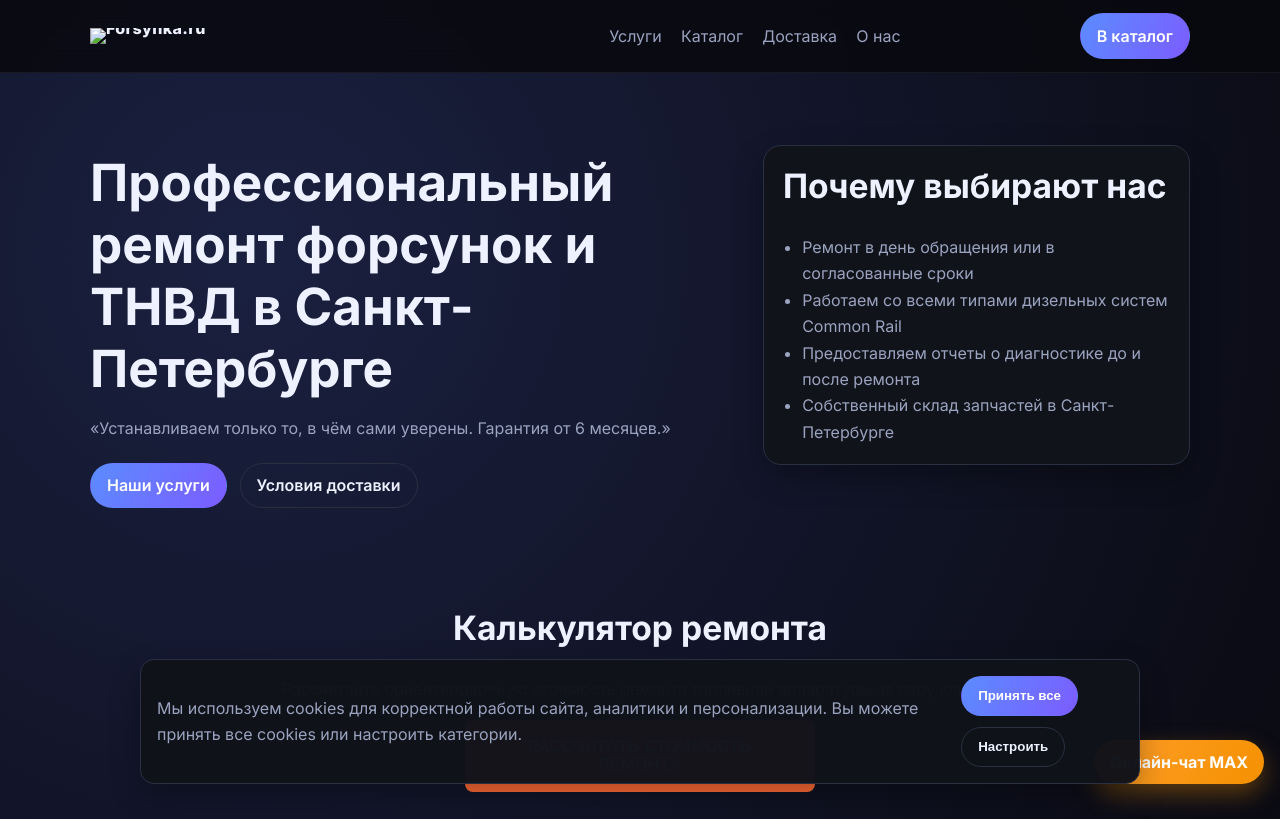
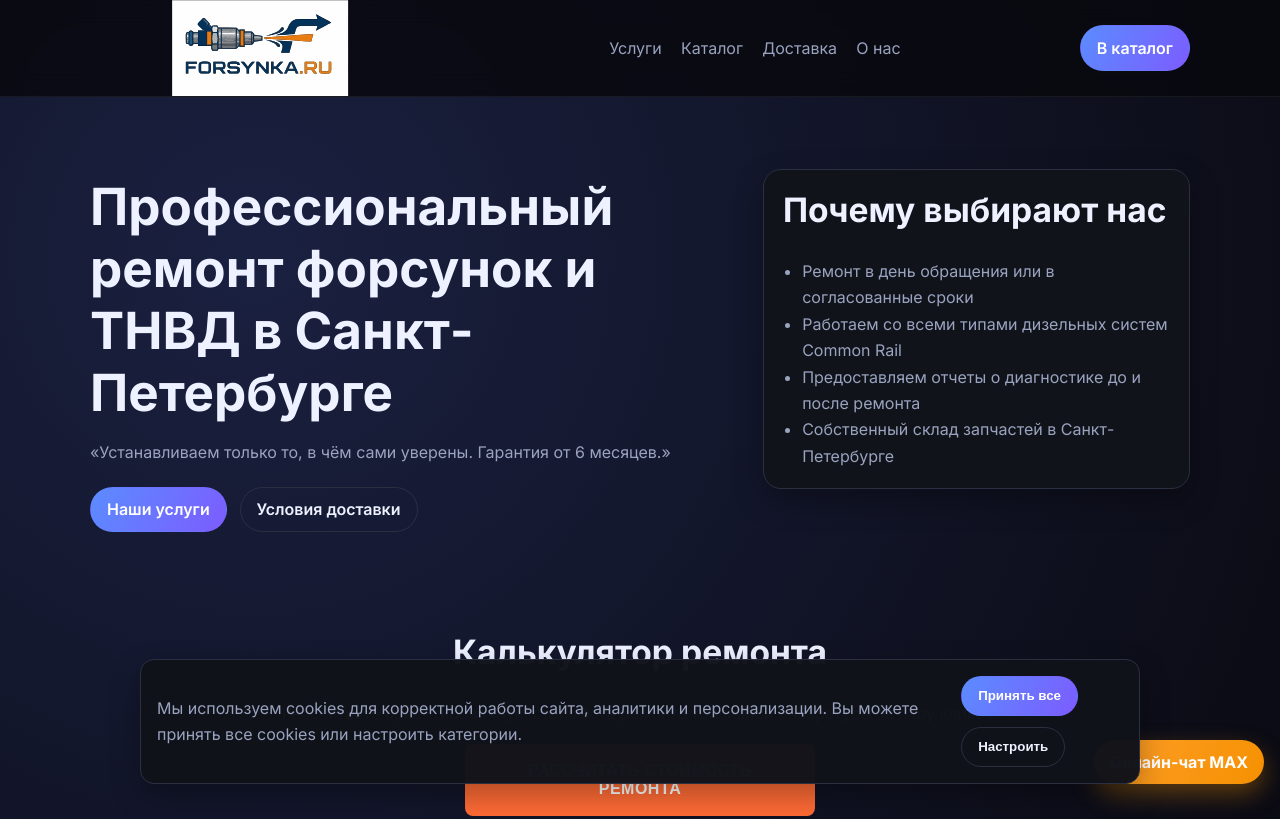
Before and after one commit to psvar2023-dot/forsynka, a plain HTML site: page index.html in a window 1280 px wide. Shown: the top 819 px of the page. Drawn offline with Linux system fonts and the light colour scheme.

Commit message:
Update index.html

```diff
--- a/index.html
+++ b/index.html
@@ -19,7 +19,7 @@
   <body>
     <header class="site-header">
       <div class="container header-content">
-        <a href="#hero" class="brand"><img src="assets/logo.svg" alt="Forsynka.ru" class="brand-logo" /></a>
+        <a href="#hero" class="brand"><img src="logo.svg" alt="Forsynka.ru" class="brand-logo" /></a>
         <nav class="main-nav" aria-label="Основная навигация">
           <a href="#services">Услуги</a>
           <a href="catalog.html">Каталог</a>
```
